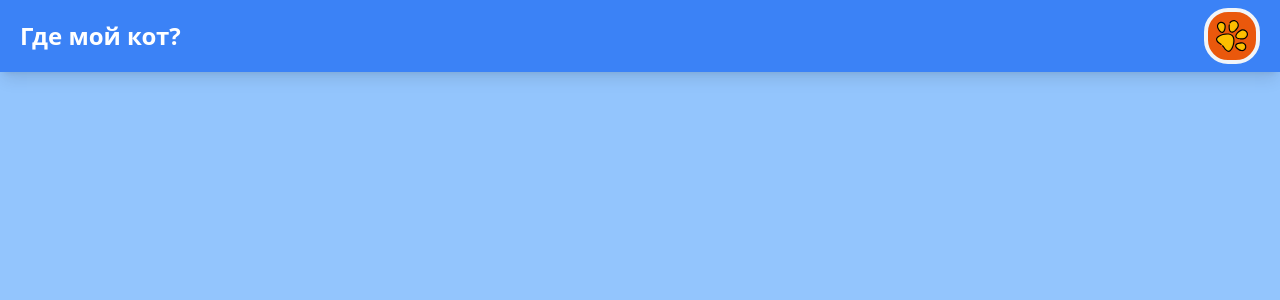
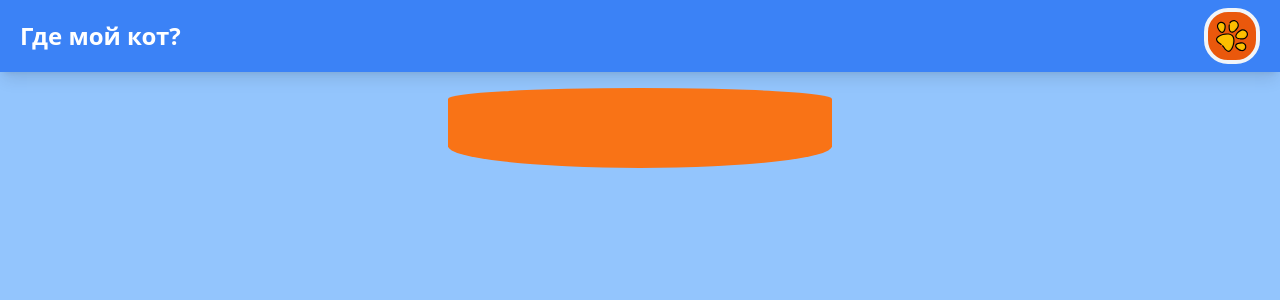
Before and after one commit to Ilya-andreevi4/were_is_my_cat, a React (Vite) app: page /GamePage in a window 1280 px wide. Shown: the top 300 px of the page. Built offline with nearby package versions, Linux system fonts and the light colour scheme.

Commit message:
изменено:      src/components/pages/GamePage/GamePage.tsx 	изменено:      src/index.css

```diff
--- a/src/components/pages/GamePage/GamePage.tsx
+++ b/src/components/pages/GamePage/GamePage.tsx
@@ -1,7 +1,10 @@
 function GamePage() {
 
   return (
-    <div className="GamePage">
+    <div className="flex flex-col justify-between left-0 mx-auto my-auto top-[5%] h-[50%]">
+      <div className="flex mx-auto mt-4 bg-orange-500 w-96 h-20 rounded-xl fancy-border">
+
+      </div>
 
     </div>
   )
--- a/src/index.css
+++ b/src/index.css
@@ -1,3 +1,7 @@
 @tailwind base;
 @tailwind components;
 @tailwind utilities;
+
+.fancy-border {
+border-radius: 55% 55% 55% 55% / 15% 15% 30% 30%
+}
```
